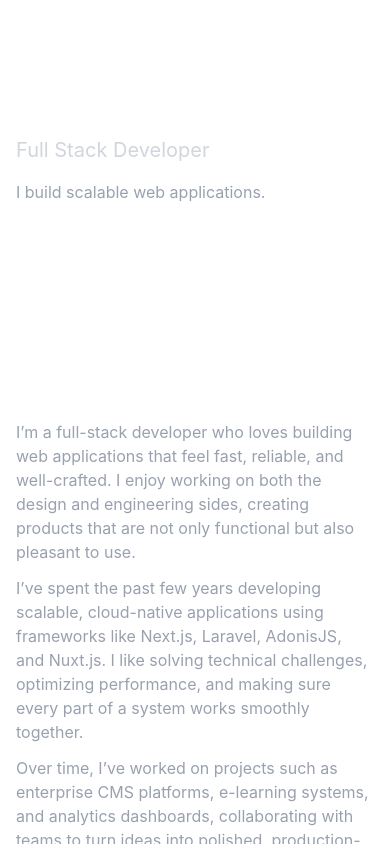
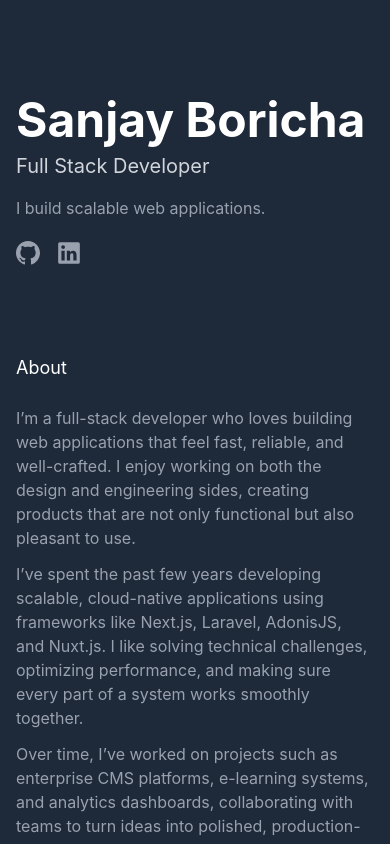
Before and after one commit to SanjayBoricha/SanjayBoricha.github.io, a Nuxt app: page / in a window 390 px wide. Built offline with nearby package versions, Linux system fonts and the light colour scheme.

Commit message:
Add projects and fix for mobile

```diff
--- a/app/pages/index.vue
+++ b/app/pages/index.vue
@@ -1,27 +1,115 @@
+<script setup lang="ts">
+onMounted(() => {
+  // Activate link highlighting based on scroll position
+  const sections = document.querySelectorAll("section");
+  const navLinks = document.querySelectorAll("a[href^='#']");
+
+  const scrollableElement = document.querySelector(".scrollbar");
+
+  function onScroll() {
+    console.log("scrolling");
+    const scrollPos =
+      scrollableElement?.scrollTop || document.documentElement.scrollTop;
+
+    sections.forEach((section) => {
+      const offsetTop = section.offsetTop - 100;
+      const offsetBottom = offsetTop + section.offsetHeight;
+
+      if (scrollPos >= offsetTop && scrollPos < offsetBottom) {
+        const id = section.getAttribute("id");
+        navLinks.forEach((link) => {
+          link.classList.remove("text-white");
+          if (link.getAttribute("href") === `#${id}`) {
+            link.classList.add("text-white");
+          }
+        });
+      }
+    });
+  }
+
+  document.querySelector(".scrollbar")?.addEventListener("scroll", onScroll);
+});
+</script>
+
 <template>
-  <div class="">
-    <div class="flex flex-wrap xl:px-52 h-screen overflow-auto">
-      <div class="w-full md:w-2/5 p-4 md:h-screen pt-20 sticky top-0">
-        <h1 class="text-5xl font-bold mb-2 text-white">Sanjay Boricha</h1>
+  <div class="flex flex-wrap xl:px-52 h-screen overflow-auto scrollbar">
+    <div class="w-full md:w-2/5 p-4 md:h-screen pt-20 md:sticky top-0">
+      <h1 class="text-5xl font-bold mb-2 text-white mt-4">Sanjay Boricha</h1>
       <h2 class="text-xl text-gray-300 mb-4">Full Stack Developer</h2>
 
-        <p class="text-gray-400 mb-5 md:mb-10">
-          I build scalable web applications.
-        </p>
+      <p class="text-gray-400 mb-5">I build scalable web applications.</p>
 
-        <div class="p-0 text-sm">
-          <a href="#about" class="text-white inline-block mb-3">ABOUT</a>
+      <div class="flex gap-4 mb-10 items-center">
+        <a
+          class="block text-gray-400 hover:text-white"
+          href="https://github.com/SanjayBoricha"
+          target="_blank"
+          rel="noreferrer noopener"
+          aria-label="GitHub (opens in a new tab)"
+          title="GitHub"
+        >
+          <span class="sr-only" data-ninja-font="inter_regular_normal_sw50z">
+            GitHub
+          </span>
+          <svg
+            xmlns="http://www.w3.org/2000/svg"
+            viewBox="0 0 16 16"
+            fill="currentColor"
+            class="h-6 w-6"
+            aria-hidden="true"
+          >
+            <path
+              d="M8 0C3.58 0 0 3.58 0 8c0 3.54 2.29 6.53 5.47 7.59.4.07.55-.17.55-.38 0-.19-.01-.82-.01-1.49-2.01.37-2.53-.49-2.69-.94-.09-.23-.48-.94-.82-1.13-.28-.15-.68-.52-.01-.53.63-.01 1.08.58 1.23.82.72 1.21 1.87.87 2.33.66.07-.52.28-.87.51-1.07-1.78-.2-3.64-.89-3.64-3.95 0-.87.31-1.59.82-2.15-.08-.2-.36-1.02.08-2.12 0 0 .67-.21 2.2.82.64-.18 1.32-.27 2-.27.68 0 1.36.09 2 .27 1.53-1.04 2.2-.82 2.2-.82.44 1.1.16 1.92.08 2.12.51.56.82 1.27.82 2.15 0 3.07-1.87 3.75-3.65 3.95.29.25.54.73.54 1.48 0 1.07-.01 1.93-.01 2.2 0 .21.15.46.55.38A8.013 8.013 0 0016 8c0-4.42-3.58-8-8-8z"
+            ></path>
+          </svg>
+        </a>
+
+        <a
+          class="block text-gray-400 hover:text-white"
+          href="https://www.linkedin.com/in/sanjay-boricha"
+          target="_blank"
+          rel="noreferrer noopener"
+          aria-label="LinkedIn (opens in a new tab)"
+          title="LinkedIn"
+        >
+          <span class="sr-only" data-ninja-font="inter_regular_normal_sw50z">
+            LinkedIn
+          </span>
+          <svg
+            xmlns="http://www.w3.org/2000/svg"
+            viewBox="0 0 24 24"
+            fill="currentColor"
+            class="h-6.5 w-6.5"
+            aria-hidden="true"
+          >
+            <path
+              d="M20.5 2h-17A1.5 1.5 0 002 3.5v17A1.5 1.5 0 003.5 22h17a1.5 1.5 0 001.5-1.5v-17A1.5 1.5 0 0020.5 2zM8 19H5v-9h3zM6.5 8.25A1.75 1.75 0 118.3 6.5a1.78 1.78 0 01-1.8 1.75zM19 19h-3v-4.74c0-1.42-.6-1.93-1.38-1.93A1.74 1.74 0 0013 14.19a.66.66 0 000 .14V19h-3v-9h2.9v1.3a3.11 3.11 0 012.7-1.4c1.55 0 3.36.86 3.36 3.66z"
+            ></path>
+          </svg>
+        </a>
+      </div>
+
+      <div class="p-0 text-sm hidden md:block">
+        <a href="#about" class="text-gray-500 text-white inline-block mb-3"
+          >ABOUT</a
+        >
         <br />
-          <a href="#experience" class="text-white inline-block mb-3">
+        <a href="#experience" class="text-gray-500 inline-block mb-3">
           EXPERIENCE
         </a>
         <br />
-          <a href="#projects" class="text-white inline-block">PROJECTS</a>
+        <a href="#projects" class="text-gray-500 inline-block">PROJECTS</a>
       </div>
     </div>
 
     <div class="w-full md:w-3/5 p-4 pb-20 text-gray-400">
-        <section id="about" class="pt-20">
+      <section id="about" class="md:pt-20">
+        <h2
+          class="text-white text-lg mb-2 sticky top-0 md:hidden bg-gray-800 py-4"
+        >
+          About
+        </h2>
+
         <p class="mb-3">
           I’m a full-stack developer who loves building web applications that
           feel fast, reliable, and well-crafted. I enjoy working on both the
@@ -31,14 +119,13 @@
         <p class="mb-3">
           I’ve spent the past few years developing scalable, cloud-native
           applications using frameworks like Next.js, Laravel, AdonisJS, and
-            Nuxt.js. I like solving technical challenges, optimizing
-            performance, and making sure every part of a system works smoothly
-            together.
+          Nuxt.js. I like solving technical challenges, optimizing performance,
+          and making sure every part of a system works smoothly together.
         </p>
         <p class="mb-3">
           Over time, I’ve worked on projects such as enterprise CMS platforms,
-            e-learning systems, and analytics dashboards, collaborating with
-            teams to turn ideas into polished, production-ready products.
+          e-learning systems, and analytics dashboards, collaborating with teams
+          to turn ideas into polished, production-ready products.
         </p>
         <p class="mb-3">
           When I’m not coding, I’m usually exploring new frameworks, watching
@@ -48,12 +135,18 @@
       </section>
 
       <section id="experience" class="pt-20">
-          <div class="flex mb-10">
-            <div class="w-52">
-              <span class="text-sm">JAN 2022 — JULY 2025</span>
+        <h2
+          class="text-white text-lg mb-2 sticky top-0 md:hidden bg-gray-800 py-4"
+        >
+          Experience
+        </h2>
+
+        <div class="flex flex-wrap mb-10">
+          <div class="w-full md:w-52">
+            <span class="text-sm mb-1">JAN 2022 — JULY 2025</span>
           </div>
           <div class="flex-1">
-              <h3 class="font-medium text-gray-100">
+            <h3 class="font-medium text-gray-100 mb-2">
               Full Stack Developer @ Impero IT Services
             </h3>
 
@@ -90,12 +183,12 @@
           </div>
         </div>
 
-          <div class="flex">
-            <div class="w-52">
-              <span class="text-sm">DEC 2019 — NOV 2021</span>
+        <div class="flex flex-wrap">
+          <div class="w-full md:w-52">
+            <span class="text-sm mb-1">DEC 2019 — NOV 2021</span>
           </div>
           <div class="flex-1">
-              <h3 class="font-medium text-gray-100">
+            <h3 class="font-medium text-gray-100 mb-2">
               Full Stack Developer @ Artixun Infotech
             </h3>
 
@@ -128,14 +221,113 @@
       </section>
 
       <section id="projects" class="pt-20">
+        <h2
+          class="text-white text-lg mb-2 sticky top-0 md:hidden bg-gray-800 py-4"
+        >
+          Projects
+        </h2>
+
+        <div class="mb-5">
+          <a
+            href="https://colata.com/"
+            target="_blank"
+            class="inline-flex items-center"
+          >
+            <h4 class="text-white">Colata</h4>
+            <svg
+              xmlns="http://www.w3.org/2000/svg"
+              viewBox="0 0 20 20"
+              fill="currentColor"
+              class="text-white h-5"
+              aria-hidden="true"
+            >
+              <path
+                fill-rule="evenodd"
+                d="M5.22 14.78a.75.75 0 001.06 0l7.22-7.22v5.69a.75.75 0 001.5 0v-7.5a.75.75 0 00-.75-.75h-7.5a.75.75 0 000 1.5h5.69l-7.22 7.22a.75.75 0 000 1.06z"
+                clip-rule="evenodd"
+              ></path>
+            </svg>
+          </a>
+          <p class="text-sm">
+            Designed an athlete data management platform supporting real-time
+            analytics. Built data ingestion modules for external integrations
+            and a custom query builder with SQL-like functionality. Delivered
+            interactive dashboards (tables, charts) for 5K+ records, empowering
+            end-users with advanced insights.
+          </p>
+        </div>
+
+        <div class="mb-5">
+          <a
+            href="https://www.druidlearning.com/"
+            target="_blank"
+            class="inline-flex items-center"
+          >
+            <h4 class="text-white">Druid Learning CMS</h4>
+            <svg
+              xmlns="http://www.w3.org/2000/svg"
+              viewBox="0 0 20 20"
+              fill="currentColor"
+              class="text-white h-5"
+              aria-hidden="true"
+            >
+              <path
+                fill-rule="evenodd"
+                d="M5.22 14.78a.75.75 0 001.06 0l7.22-7.22v5.69a.75.75 0 001.5 0v-7.5a.75.75 0 00-.75-.75h-7.5a.75.75 0 000 1.5h5.69l-7.22 7.22a.75.75 0 000 1.06z"
+                clip-rule="evenodd"
+              ></path>
+            </svg>
+          </a>
+          <p class="text-sm">
+            Built an enterprise CMS that automatically extracts text, images,
+            and tables from documents. Integrated NLP (TF-IDF, YAKE) for content
+            classification and tagging, and optimized background tasks with
+            BullMQ and Redis for better scalability.
+          </p>
+        </div>
+
         <div>
-            Lorem ipsum dolor sit amet consectetur adipisicing elit. Ex
-            reprehenderit ad rerum, ullam ducimus ipsam iste expedita.
-            Consequatur ea quod earum natus aliquam quo perferendis soluta!
-            Reprehenderit sapiente beatae aut.
+          <a
+            href="https://leavingcertplus.ie/"
+            target="_blank"
+            class="inline-flex items-center"
+          >
+            <h4 class="text-white">Leaving Cert Plus</h4>
+            <svg
+              xmlns="http://www.w3.org/2000/svg"
+              viewBox="0 0 20 20"
+              fill="currentColor"
+              class="text-white h-5"
+              aria-hidden="true"
+            >
+              <path
+                fill-rule="evenodd"
+                d="M5.22 14.78a.75.75 0 001.06 0l7.22-7.22v5.69a.75.75 0 001.5 0v-7.5a.75.75 0 00-.75-.75h-7.5a.75.75 0 000 1.5h5.69l-7.22 7.22a.75.75 0 000 1.06z"
+                clip-rule="evenodd"
+              ></path>
+            </svg>
+          </a>
+          <p class="text-sm">
+            Developed and optimized an online learning platform that helps
+            students prepare for exams and take mock tests. Built features like
+            video lessons, past paper solutions, and interactive study materials
+            for web and mobile. Implemented backend APIs for content delivery
+            and subscriptions, and improved system performance to ensure smooth
+            user experience during peak usage.
+          </p>
         </div>
+        <!-- end projects -->
       </section>
     </div>
   </div>
-  </div>
 </template>
+
+<style scoped>
+.scrollbar::-webkit-scrollbar {
+  width: 8px;
+}
+.scrollbar::-webkit-scrollbar-thumb {
+  background-color: rgba(100, 116, 139, 0.5);
+  border-radius: 4px;
+}
+</style>
```
Lines whose indentation alone changed are shown as unchanged.
